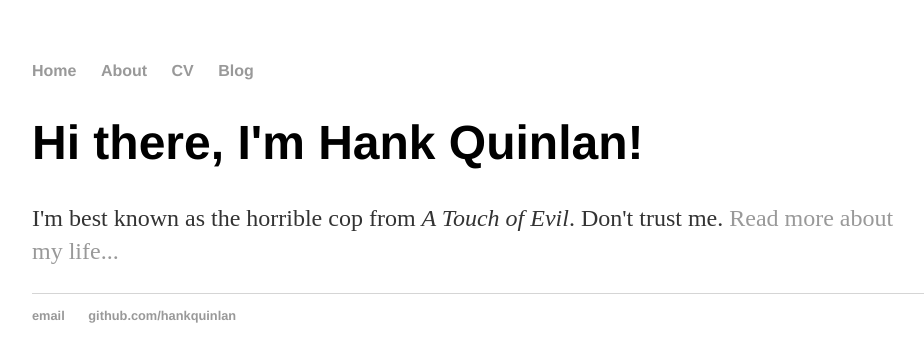
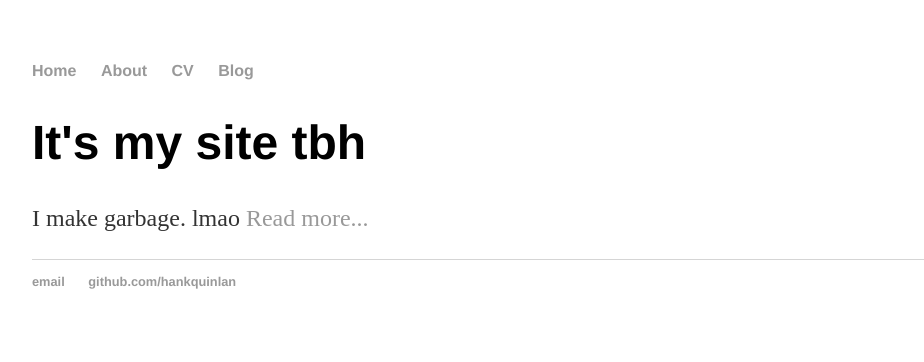
Before and after one commit to glasscaked/strip, a Jekyll site: the page built from index.html, in a window 1280 px wide. Shown: the top 362 px of the page, without its empty margins (160-1084 px from the left). Built offline with Jekyll 4.4.1, drawn with Linux system fonts in a browser that asks for light colours.

Commit message:
Update index.html

```diff
--- a/index.html
+++ b/index.html
@@ -1,9 +1,9 @@
 ---
 layout: default
-title: Hank Quinlan, Horrible Cop
+title: glasscake
 ---
 
 		<div class="blurb">
-			<h1>Hi there, I'm Hank Quinlan!</h1>
-			<p>I'm best known as the horrible cop from <em>A Touch of Evil</em>. Don't trust me. <a href="/about">Read more about my life...</a></p>
+			<h1>It's my site tbh</h1>
+			<p>I make garbage</em>. lmao <a href="/about">Read more...</a></p>
 		</div>
```
